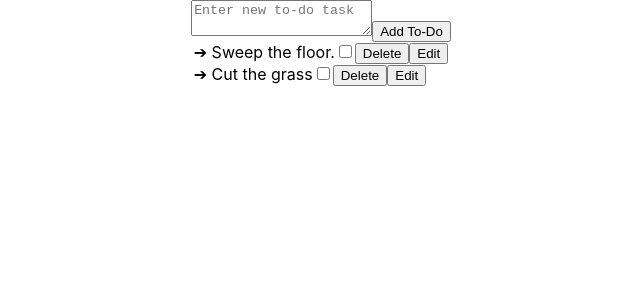
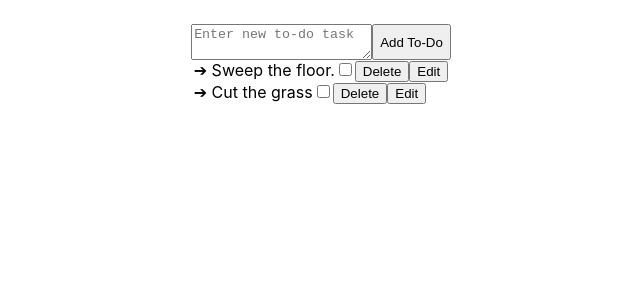
Before and after one commit to alricf/to-do, a React (Create React App) app: page / in a window 1280 px wide. Shown: the top 300 px of the page, without its empty margins (319-959 px from the left). Built offline with nearby package versions, Linux system fonts and the light colour scheme.

Commit message:
Formatting section tags

```diff
--- a/src/App.css
+++ b/src/App.css
@@ -9,3 +9,8 @@ ul {
   flex-direction: column;
   align-items: center;
 }
+
+section {
+  display:flex;
+  margin-top: 1.5rem;
+}
```
